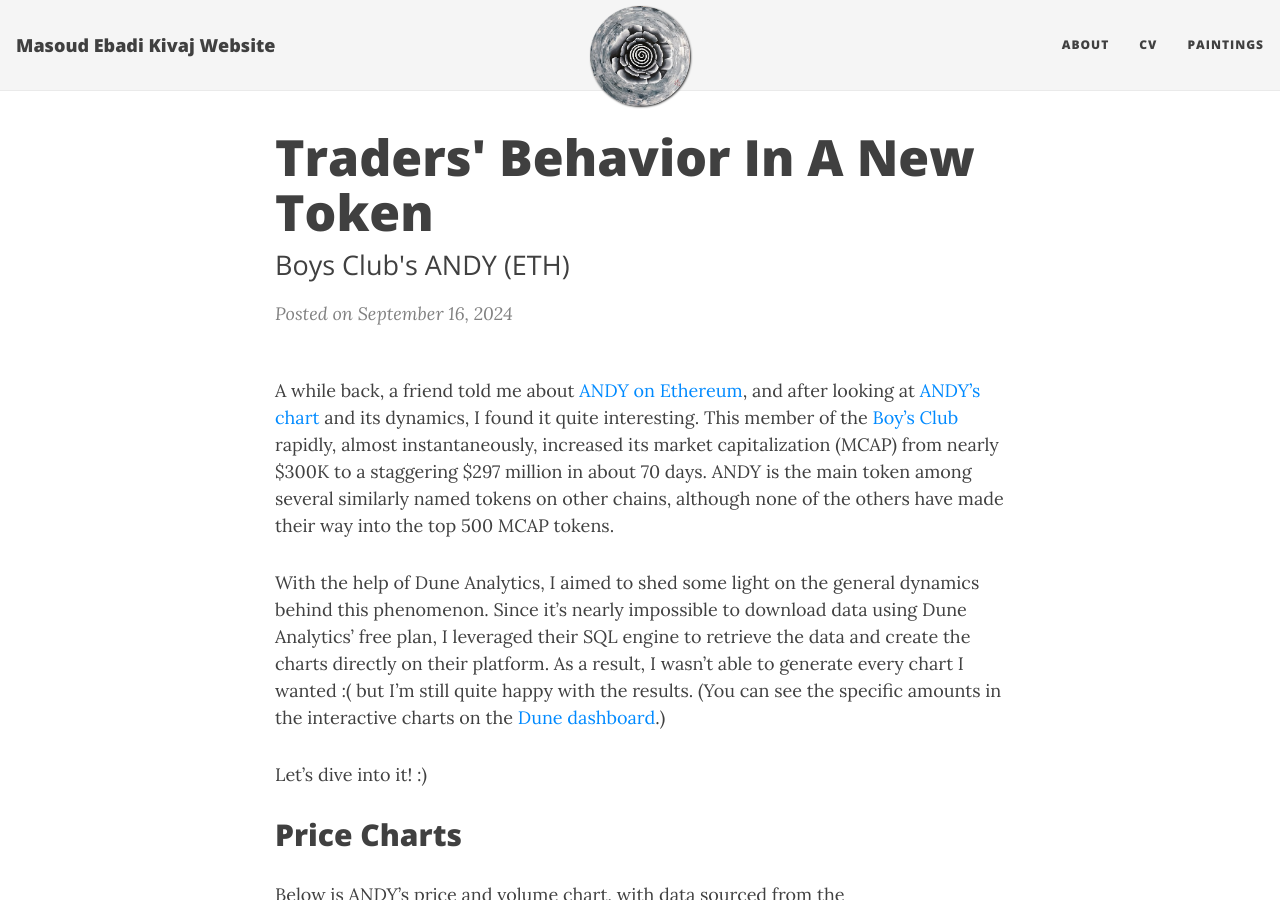
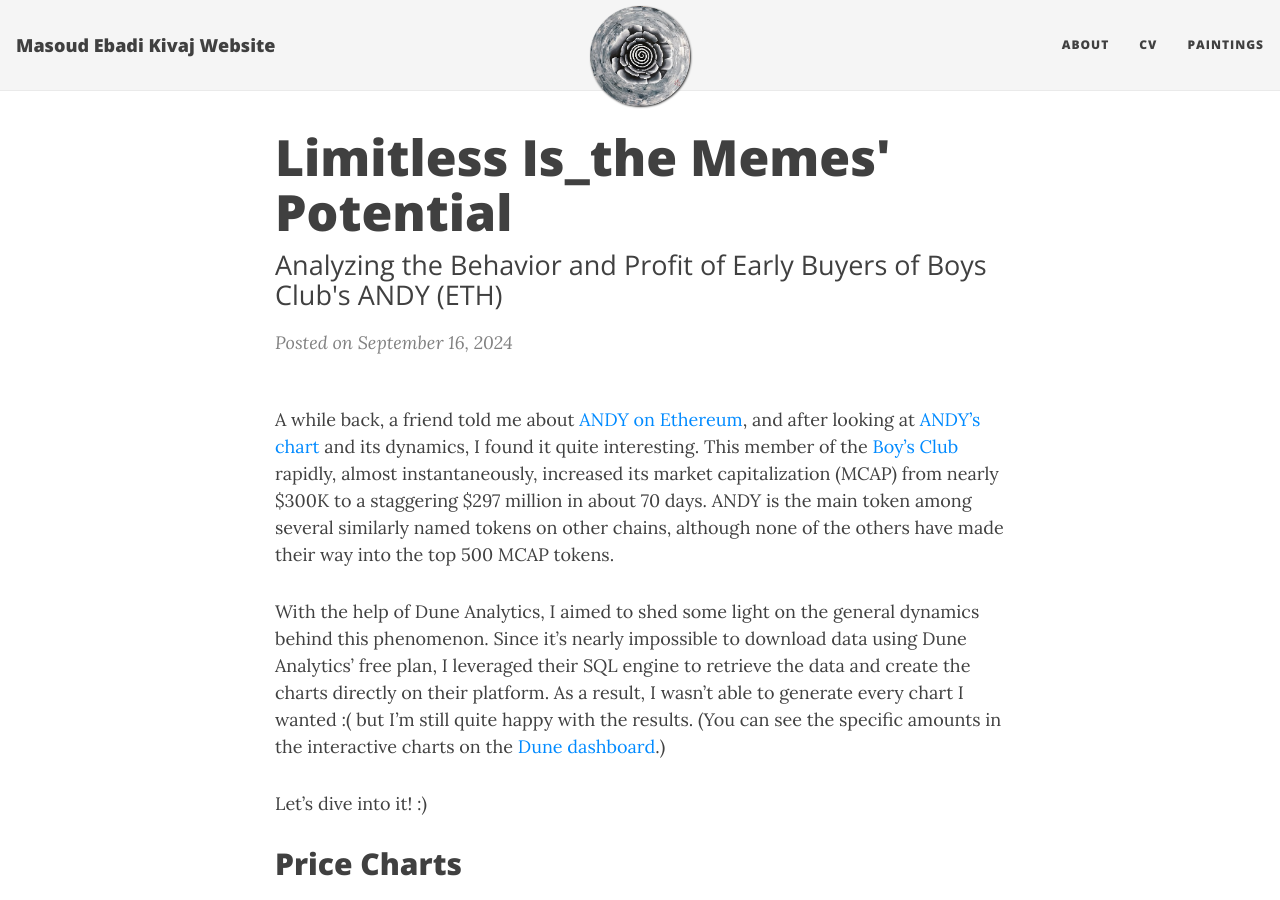
Before and after one commit to PhoebusLyubil/phoebuslyubil.github.com, a Jekyll site: the page built from _posts/2024-09-16-Limitless-Is_The-Memes'-Potential.md, in a window 1280 px wide and 900 px high. Built offline with Jekyll 4.4.1, drawn with Linux system fonts in a browser that asks for light colours; nearby versions of some CDN libraries; comment, search, counter and statistics services are not loaded.

Commit message:
changing title

```diff
--- a/_posts/2024-09-16-Traders'-Behavior-in-a-New-Token.md
+++ b/_posts/2024-09-16-Limitless-Is_The-Memes'-Potential.md
@@ -1,6 +1,6 @@
 ---
 layout: post
-subtitle: Boys Club's ANDY (ETH)
+subtitle: Analyzing the Behavior and Profit of Early Buyers of Boys Club's ANDY (ETH)
 tags: [ ANDY, ANDY Ethereum. Crypto, Token analyzing, Dune Dashboard,
  Dune Analytics, CoinMarketCap webapi, Python]
 comments: true
```
